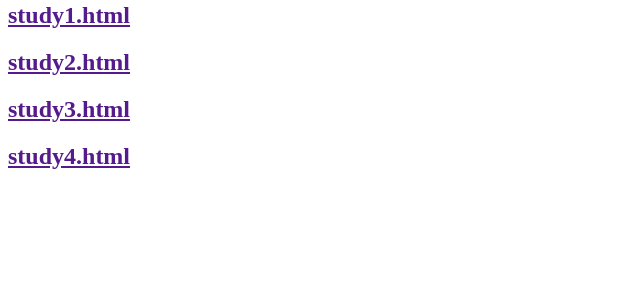
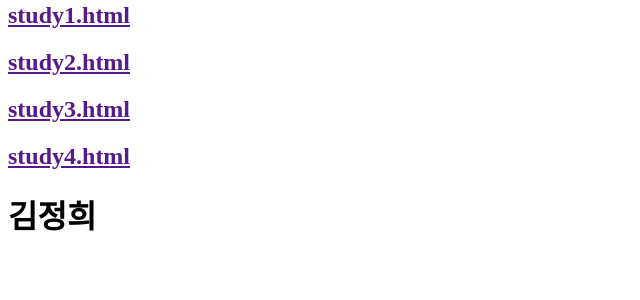
Before and after one commit to jung4476700/heroku, a Django app: page / in a window 1280 px wide. Shown: the part 291-591 px from the top of the page, without its empty margins (0-640 px from the left). Run offline with Django 3.2, Linux system fonts and the light colour scheme.

Commit message:
home.html jung

```diff
--- a/study/templates/home.html
+++ b/study/templates/home.html
@@ -14,4 +14,5 @@
     <h2><a href>study2.html</a></h2>
     <h2><a href>study3.html</a></h2>
     <h2><a href>study4.html</a></h2>
+    <h1> 김정희 </h1>
 </div>
```
